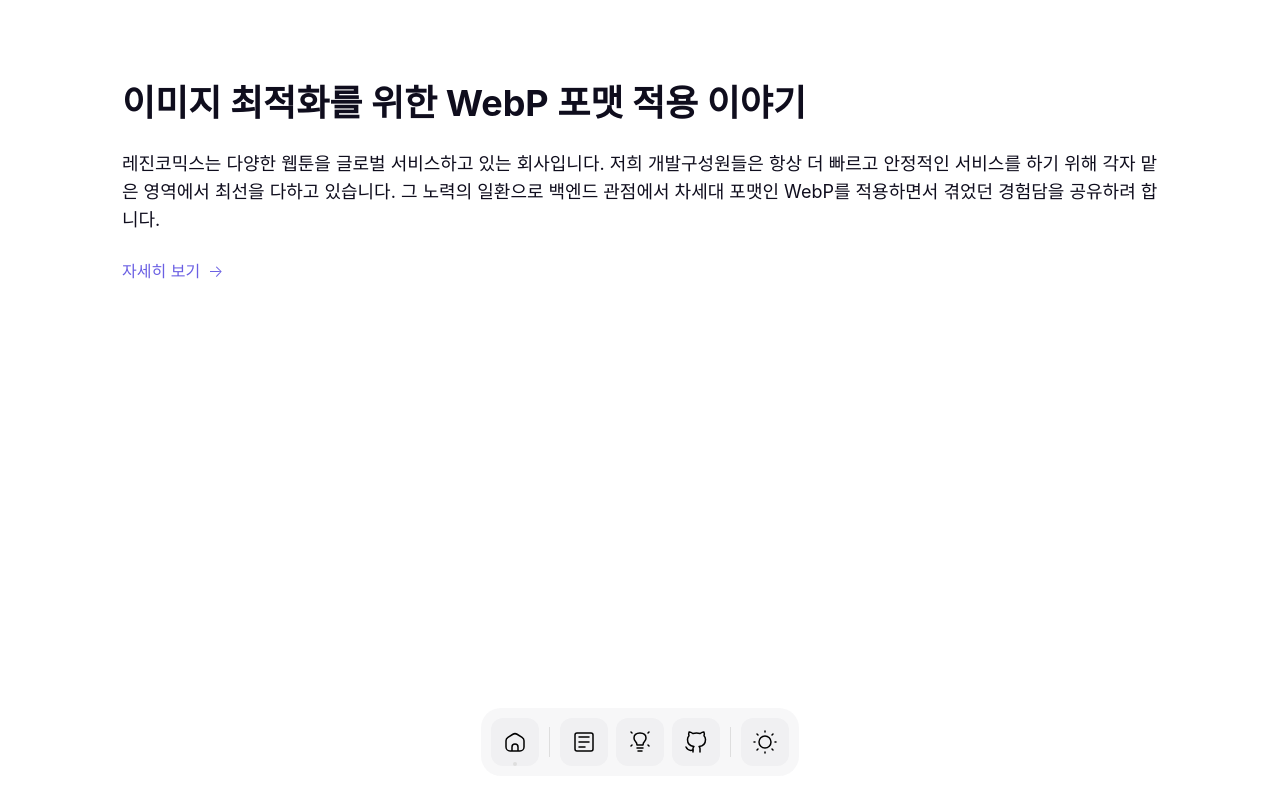
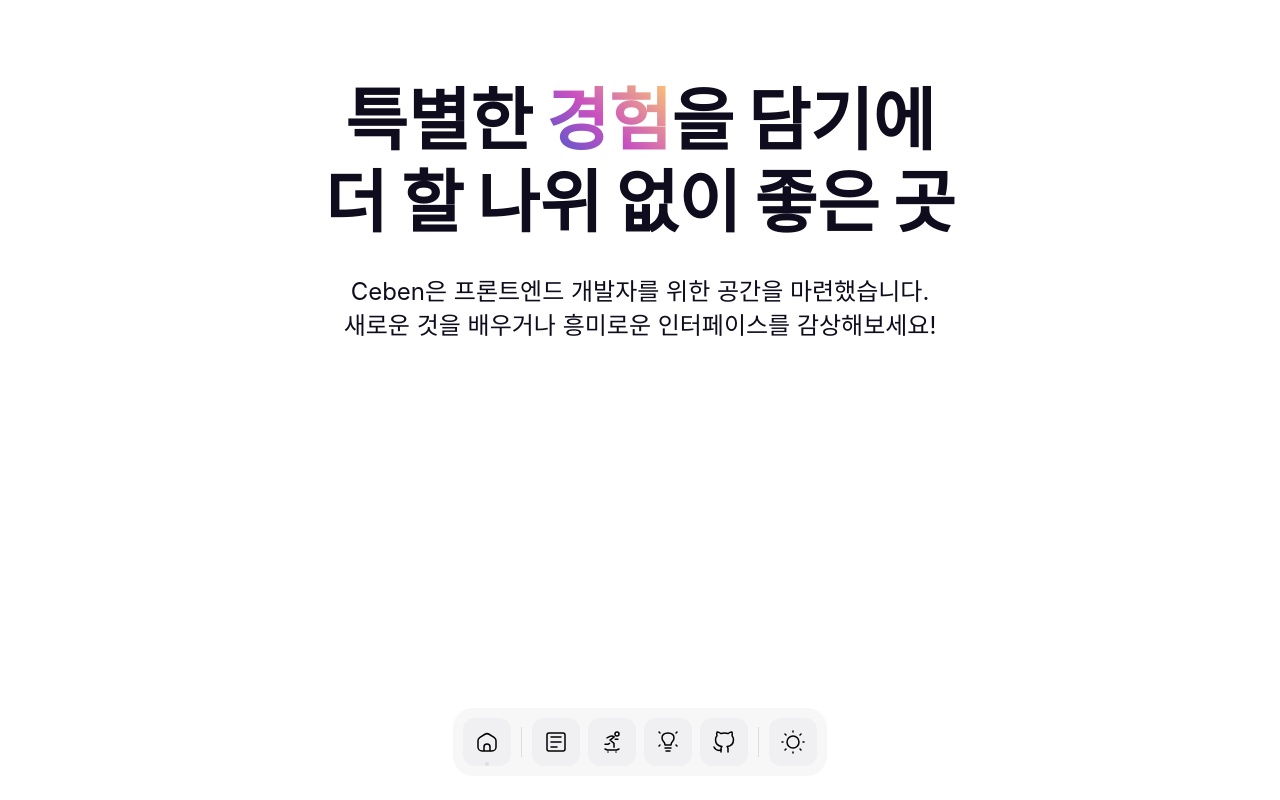
Before and after one commit to cebenTeam/ceben, a Next.js app: page / in a window 1280 px wide. Built offline with nearby package versions, Linux system fonts and the light colour scheme; a web font is replaced by a local one.

Commit message:
메인 타이틀 추가 및 수정

```diff
--- a/pages/index.js
+++ b/pages/index.js
@@ -5,12 +5,21 @@
 import SEO from '@/components/SEO/SEO'
 import StandardLayout from '@/components/StandardLayout/StandardLayout'
 import ContentPreview from '@/components/ContentPreview/ContentPreview'
+import Heading from '@/components/Heading/Heading'
 
 const Homepage = ({ posts }) => {
   return (
     <Wrapper>
       <SEO />
-      {posts.map(({
+        <MainTitle as="h1">
+          특별한 <TextClip>경험</TextClip>을 담기에<br />더 할 나위 없이 좋은 곳
+        </MainTitle>
+        <SubTitle>
+          Ceben은 프론트엔드 개발자를 위한 공간을 마련했습니다. <br />
+          새로운 것을 배우거나 흥미로운 인터페이스를 감상해보세요!
+        </SubTitle>
+
+      {/* {posts.map(({
         title,
         date,
         slug,
@@ -23,7 +32,7 @@
           slug={slug}
           excerpt={excerpt}
         />
-      ))}
+      ))} */}
     </Wrapper>
   )
 }
@@ -51,4 +60,26 @@
 
 `
 
+const MainTitle = styled(Heading)`
+  font-size: 68px;
+  line-height: 1.2;
+  font-weight: 900;
+  text-align: center;
+`
+
+const TextClip = styled.span`
+  color: transparent;
+  background-color: #4158D0;
+  background-image: linear-gradient(43deg, #4158D0 0%, #C850C0 46%, #FFCC70 100%);
+  -webkit-background-clip: text;
+  background-clip: text;
+`
+
+const SubTitle = styled.p`
+  margin: 32px 0;
+  font-size: 24px;
+  text-align: center;
+  word-break: keep-all;
+`
+
 export default Homepage
--- a/src/components/Dock/Dock.js
+++ b/src/components/Dock/Dock.js
@@ -1,8 +1,12 @@
 import Link from 'next/link'
 import styled from 'styled-components'
-import { motion } from 'framer-motion'
+import { motion, useMotionValue } from 'framer-motion'
 
 const Dock = () => {
+
+  const mouseX = useMotionValue(null)
+  console.log(mouseX)
+
   return (
     <Wrapper>
       <Link href="/" passHref>
@@ -17,6 +21,12 @@
         <Launch whileHover={{ width: 80, height: 80 }}>
           <img src="/assets/icons/docs.svg" alt="" />
           <Tooltip>포스트</Tooltip>
+        </Launch>
+      </Link>
+      <Link href="/" passHref>
+        <Launch whileHover={{ width: 80, height: 80 }}>
+          <img src="/assets/icons/tutorial.svg" alt="" />
+          <Tooltip>튜토리얼</Tooltip>
         </Launch>
       </Link>
       <Link href="/" passHref>
--- a/src/components/GlobalStyles/GlobalStyles.js
+++ b/src/components/GlobalStyles/GlobalStyles.js
@@ -3,10 +3,6 @@
 
 const GlobalStyles = createGlobalStyle`
   /* Global styles */
-  ::selection {
-    background-color: #ecebfc;
-  }
-
   * {
     margin: 0;
     padding: 0;
```
Also changed, not shown: public/assets/icons/tutorial.svg, 1 other file (tests, documents, lock files or other folders).
